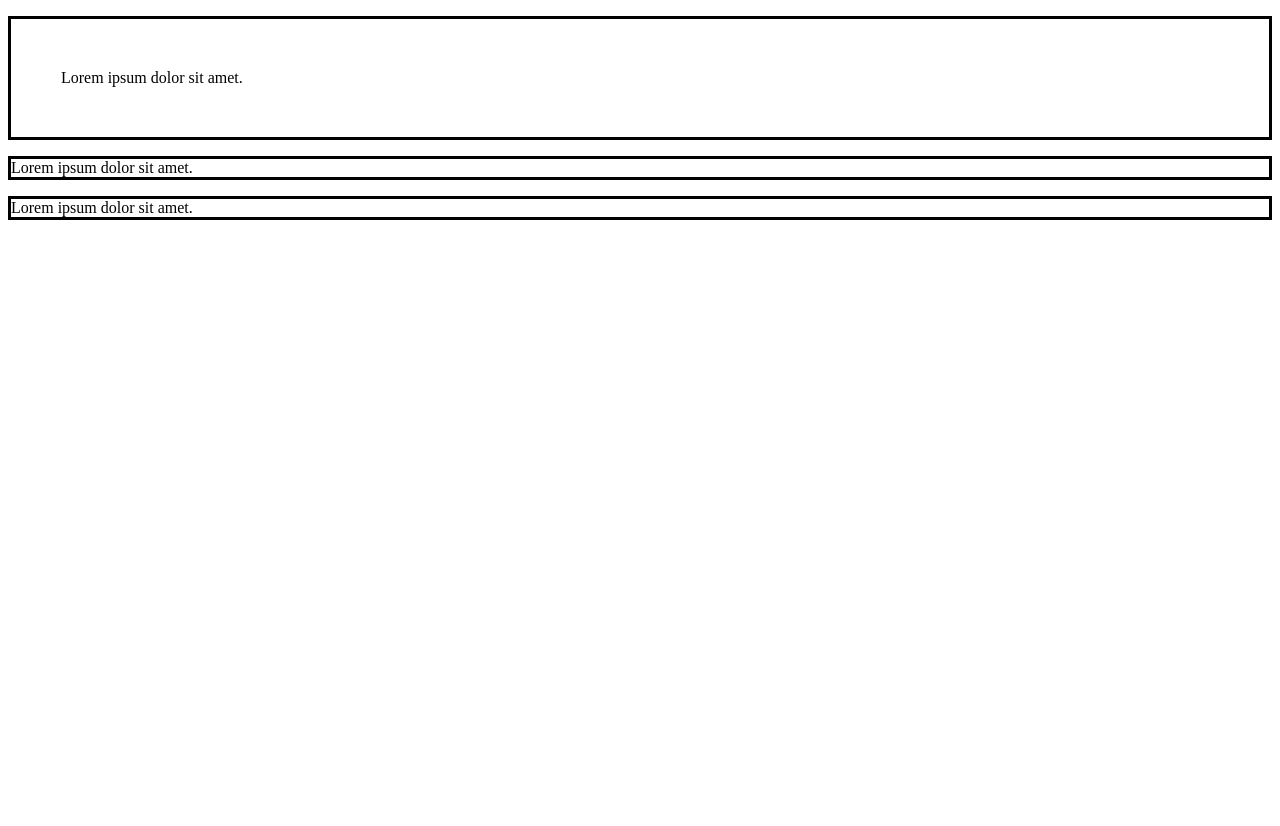
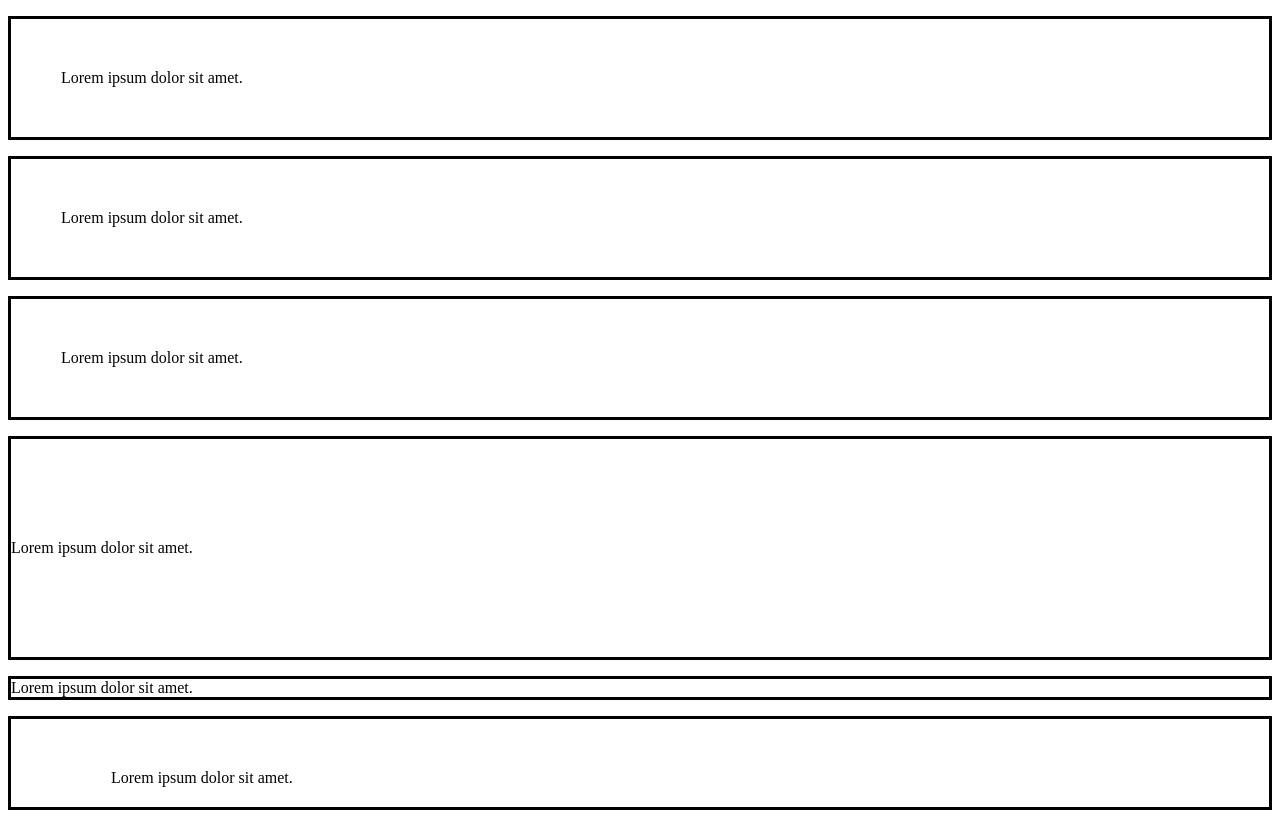
Before and after one commit to RonSG96/html5, a plain HTML site: page CSS intermedio/padding/index.html in a window 1280 px wide. Before the commit the page ends 800 px from the top, so only its background shows below. Drawn offline with Linux system fonts and the light colour scheme.

Commit message:
padding, margin, ancho y alto terminados

```diff
--- /dev/null
+++ b/CSS intermedio/ancho y alto/styles.css
@@ -0,0 +1,27 @@
+.border {
+    border-style: solid;
+}
+
+.w-100 {
+    width: 100px;
+}
+
+.w-300 {
+    width: 400px;
+}
+
+.h-100 {
+    height: 100px;
+}
+
+.d-inline-block {
+    display: inline-block;
+}
+
+.border-box {
+    box-sizing: border-box;
+}
+
+.p-50 {
+    padding: 50px;
+}
--- /dev/null
+++ b/CSS intermedio/margin/styles.css
@@ -0,0 +1,25 @@
+.border {
+    border-style: solid;
+}
+
+.mt-100 {
+    margin-top: 100px;
+}
+
+.pd-100 {
+    padding: 100px;
+}
+
+.pd-50 {
+    padding: 50px;
+}
+
+.mg-50 {
+    margin: 50px;
+}
+
+/* margenes en X (izquierda, derecha) de 100px y en Y (arriba, abajo) de 0px  */
+.mx-100 {
+
+    margin: 0px 100px;
+}
--- a/CSS intermedio/padding/index.html
+++ b/CSS intermedio/padding/index.html
@@ -10,8 +10,11 @@
 
 <body>
     <p class="border pt-50 pb-50 pr-50 pl-50">Lorem ipsum dolor sit amet.</p>
-    <p class="border ">Lorem ipsum dolor sit amet.</p>
-    <p class="border ">Lorem ipsum dolor sit amet.</p>
+    <p class="border padding-total ">Lorem ipsum dolor sit amet.</p>
+    <p class="border p-50">Lorem ipsum dolor sit amet.</p>
+    <p class="border px-100">Lorem ipsum dolor sit amet.</p>
+    <p class="border py-100">Lorem ipsum dolor sit amet.</p>
+    <p class="border padding-lineal">Lorem ipsum dolor sit amet.</p>
 </body>
 
 </html>
--- a/CSS intermedio/padding/style.css
+++ b/CSS intermedio/padding/style.css
@@ -17,3 +17,30 @@
 .pl-50 {
     padding-left: 50px;
 }
+
+.padding-total {
+    padding-top: 50px;
+    padding-bottom: 50px;
+    padding-right: 50px;
+    padding-left: 50px;
+}
+
+/* al usar solo padding con 50 le estamos dando lo mismo que hay en el padding-total */
+.p-50 {
+    padding: 50px;
+}
+
+/* padding de 0 para arriba y abajo, padding de 100px para izquierda y derecha */
+
+.px-100 {
+    padding: 0 100px;
+}
+
+.px-100 {
+    padding: 100px 0px;
+}
+
+/* se inicia con padding top, right, bottom y left */
+.padding-lineal {
+    padding: 50px 30px 20px 100px;
+}
```
Also changed, not shown: CSS intermedio/ancho y alto/index.html (added, +31 -0 lines), CSS intermedio/margin/index.html (added, +19 -0 lines).
